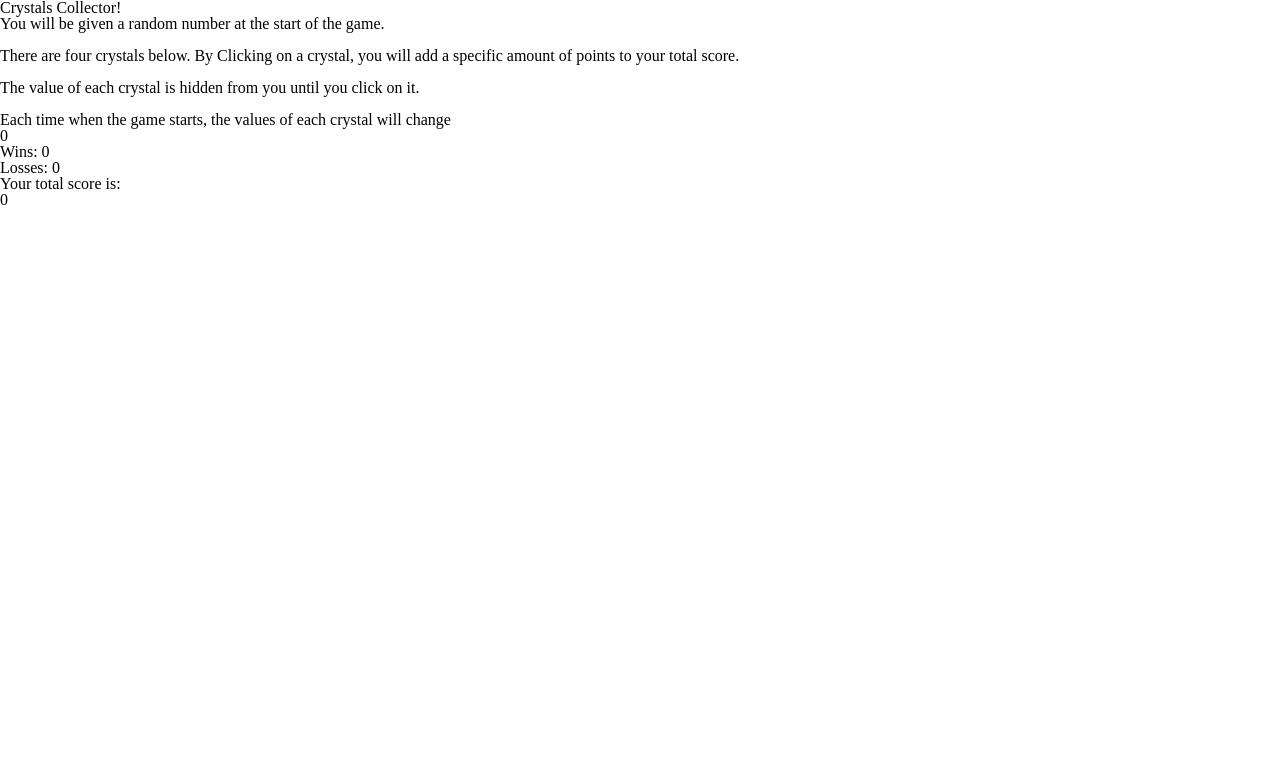
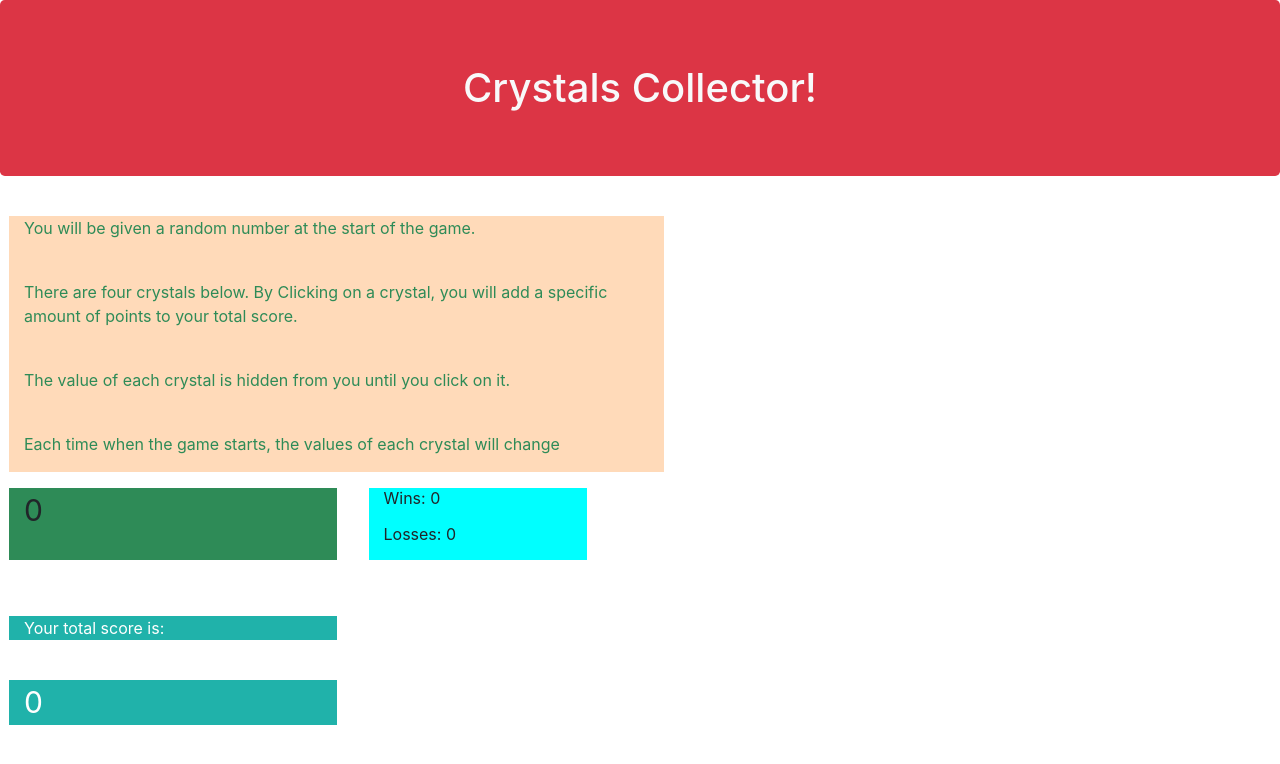
Before and after one commit to aznchronos/unit-4-game, a plain HTML site: page index.html in a window 1280 px wide. Drawn offline with nearby package versions, Linux system fonts and the light colour scheme.

Commit message:
1st commit 'finished basic format of the game and have a general idea of where to continue'

```diff
--- a/assets/css/style.css
+++ b/assets/css/style.css
@@ -0,0 +1,31 @@
+/* .title {
+    background-color: #D2691E;
+} */
+
+.instructions {
+    /* Peach puff color? Weird name */
+    background-color: #FFDAB9;
+    /* Similar color to background in target */
+    color: #2E8B57;
+}
+
+.scoreboard {
+    line-height: 20px;
+    /* Cyan color */
+    background-color: #00FFFF;
+}
+
+.target {
+    /* medium seagreen */
+    background-color: #2E8B57;
+}
+
+.currentTotal {
+    /* LightSeaGreen */
+    background-color: #20B2AA;
+    color: #ffffff;
+}
+
+.scoreSize {
+    font-size: 30px;
+}
--- a/index.html
+++ b/index.html
@@ -5,12 +5,16 @@
     <meta name="viewport" content="width=device-width, initial-scale=1.0">
     <meta http-equiv="X-UA-Compatible" content="ie=edge">
     <title>Crystals Collector</title>
+    <link rel="stylesheet" href="https://maxcdn.bootstrapcdn.com/bootstrap/4.0.0/css/bootstrap.min.css">
     <link rel="stylesheet" href="assets/css/style.css">
-    <link rel="stylesheet" href="assets/css/reset.css"
+    <!-- <link rel="stylesheet" href="assets/css/reset.css" -->
+    <script src="https://cdnjs.cloudflare.com/ajax/libs/jquery/3.2.1/jquery.min.js"></script>
 </head>
 <body>
-    <div>Crystals Collector!</div>
-    <div>
+    <div class="jumbotron text-center text-light bg-danger h1">Crystals Collector!
+    </div>
+    <div class="row">
+        <div class="col-md-6 ml-4 m-2 instructions">
             <p>You will be given a random number at the start of the game.</p>
             <br>
             <p>There are four crystals below. By Clicking on a crystal, you will add a specific amount of points to your total score.</p>
@@ -19,13 +23,25 @@
             <br>
             <p>Each time when the game starts, the values of each crystal will change</p>
         </div>
-    <div>0</div>
-    <div>
-        <p>Wins: 0</p>
-        <p>Losses: 0</p>
     </div>
-    <div>Your total score is:</div>
-    <div>0</div>
+    <div class="row">
+        <div class="col-md-3 ml-4 m-2 target scoreSize">0</div>
+        <div class="col-md-2 ml-4 m-2 scoreboard">
+            <p id="wins">Wins: 0</p>
+            <p id="losses">Losses: 0</p>
+        </div>
+    </div>
+
+    <div class="card-body">
+    </div>
+
+    <div class="row">
+        <div class="col-md-3 ml-4 m-2 currentTotal">Your total score is:</div>
+    </div>
+    <br>
+    <div class="row">
+        <div class="col-md-3 ml-4 m-2 currentTotal scoreSize">0</div>
+    </div>
     <script>
     </script>
 </body>
```
Lines whose indentation alone changed are shown as unchanged.
